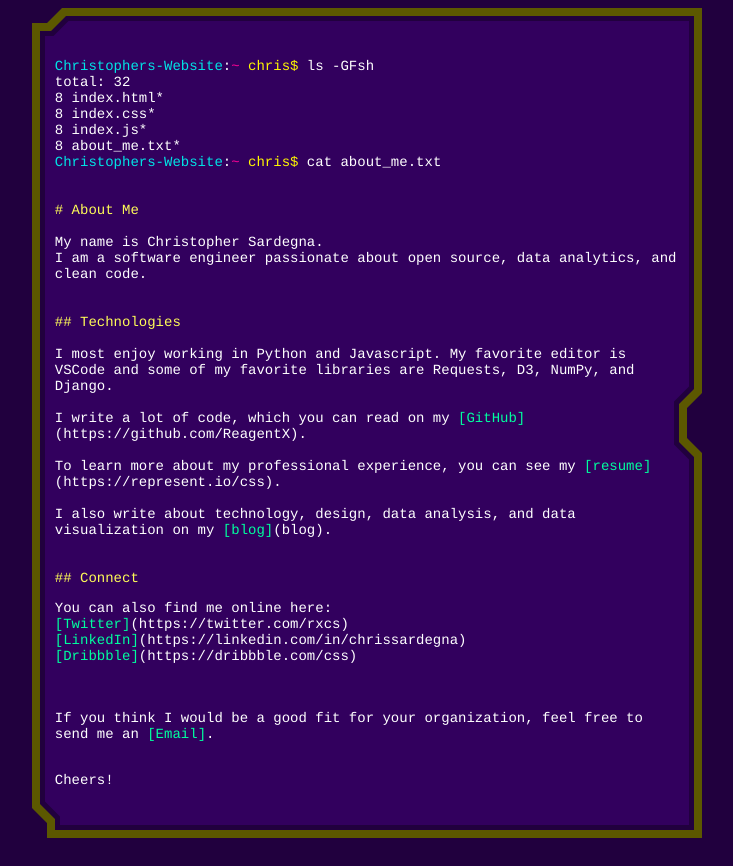
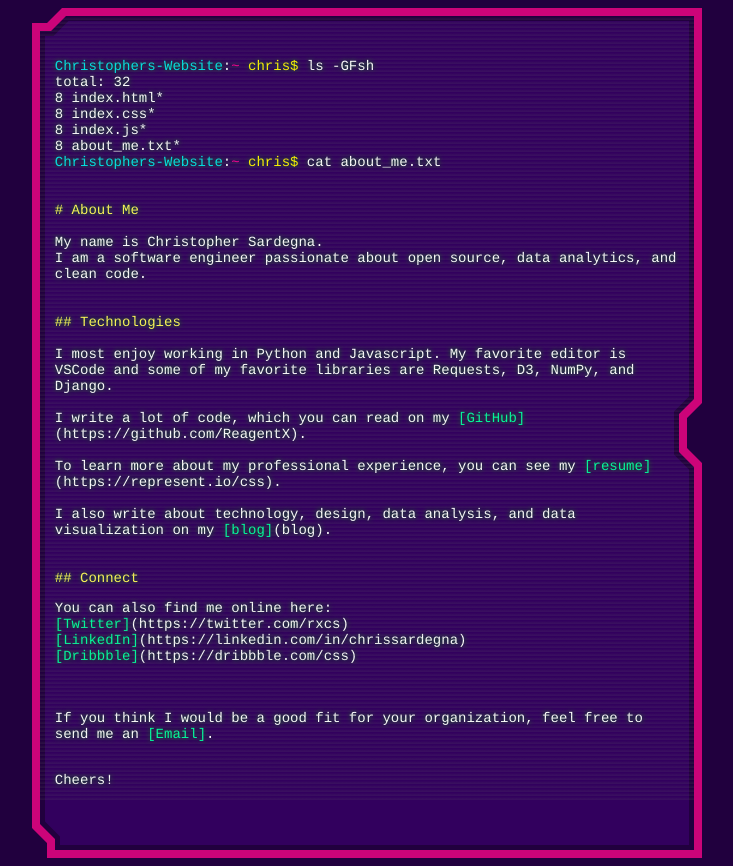
Before and after one commit to ReagentX/reagentx.github.io, a PHP site: page / in a window 1280 px wide. Shown: the whole page, without its empty margins (273-1006 px from the left). Before the commit the page ends 838 px from the top, so only its background shows below. Run offline with PHP 8.4, Linux system fonts and the light colour scheme.

Commit message:
CSS fixes

```diff
--- a/css/elements.css
+++ b/css/elements.css
@@ -1,3 +1,26 @@
+#console {
+	font-family: courier, monospace;
+	color: #fff;
+	max-width:650px;
+	min-height: 750px;
+	margin-left:1vw;
+	margin-right:1vw;
+	margin-top:5vh;
+	margin-bottom:5vh;
+	font-size:14px;
+}
+
+#console::after {
+	content: "";
+	position: fixed;
+	top: 0;
+	left: 0;
+	width: 100vw;
+	height: 100vh;
+	background: repeating-linear-gradient(0deg, rgba(100, 100, 100, 0.15), rgba(100, 100, 100, 0.15) 1px, transparent 3px, transparent 4px);
+	pointer-events: none;
+  }
+
 div.console {
     max-width: 650px;
     margin-left: auto;
@@ -5,9 +28,10 @@ div.console {
     --aug-border: 5px;
     --aug-inset: 5px;
     padding: 10px; /* mind the gap */
-    --aug-border-bg: #5C5800;
+    --aug-border-bg: #cc0479;
     --aug-inset-bg: #32005E;
 }
+
 div.console0 {
     --aug-border: 8px;
 }
--- a/css/index.css
+++ b/css/index.css
@@ -3,19 +3,32 @@ html {
 }
 
 body {
-	background-color: #21003e
+	background-color: #21003e;
+	text-shadow: 0 0 5px rgb(0, 136, 7);
 }
 
 #console {
 	font-family: courier, monospace;
 	color: #fff;
 	max-width:650px;
+	min-height: 750px;
 	margin-left:1vw;
 	margin-right:1vw;
 	margin-top:5vh;
 	margin-bottom:5vh;
 	font-size:14px;
 }
+
+#console::after {
+	content: "";
+	position: fixed;
+	top: 0;
+	left: 0;
+	width: 100vw;
+	height: 100vh;
+	background: repeating-linear-gradient(0deg, rgba(100, 100, 100, 0.15), rgba(100, 100, 100, 0.15) 1px, transparent 3px, transparent 4px);
+	pointer-events: none;
+  }
 
 a {
 	color: #00ff9f;
```
